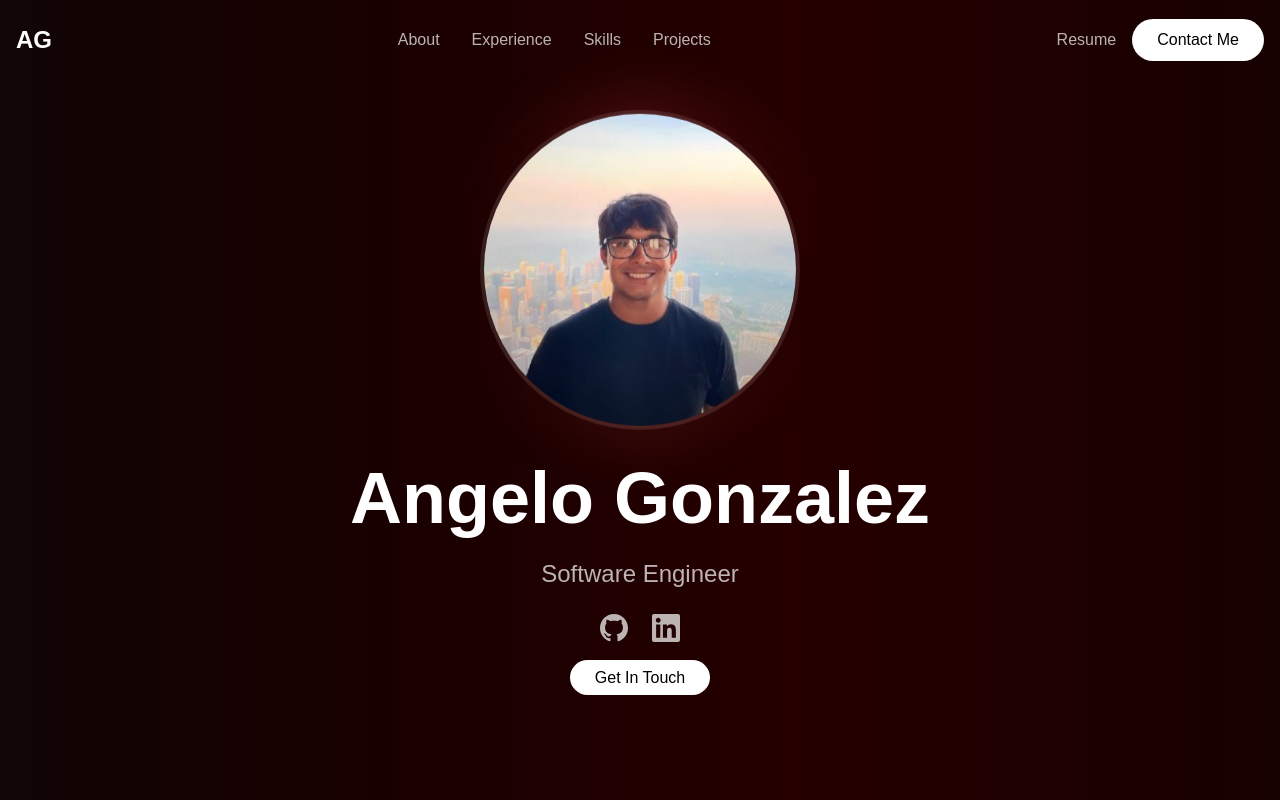
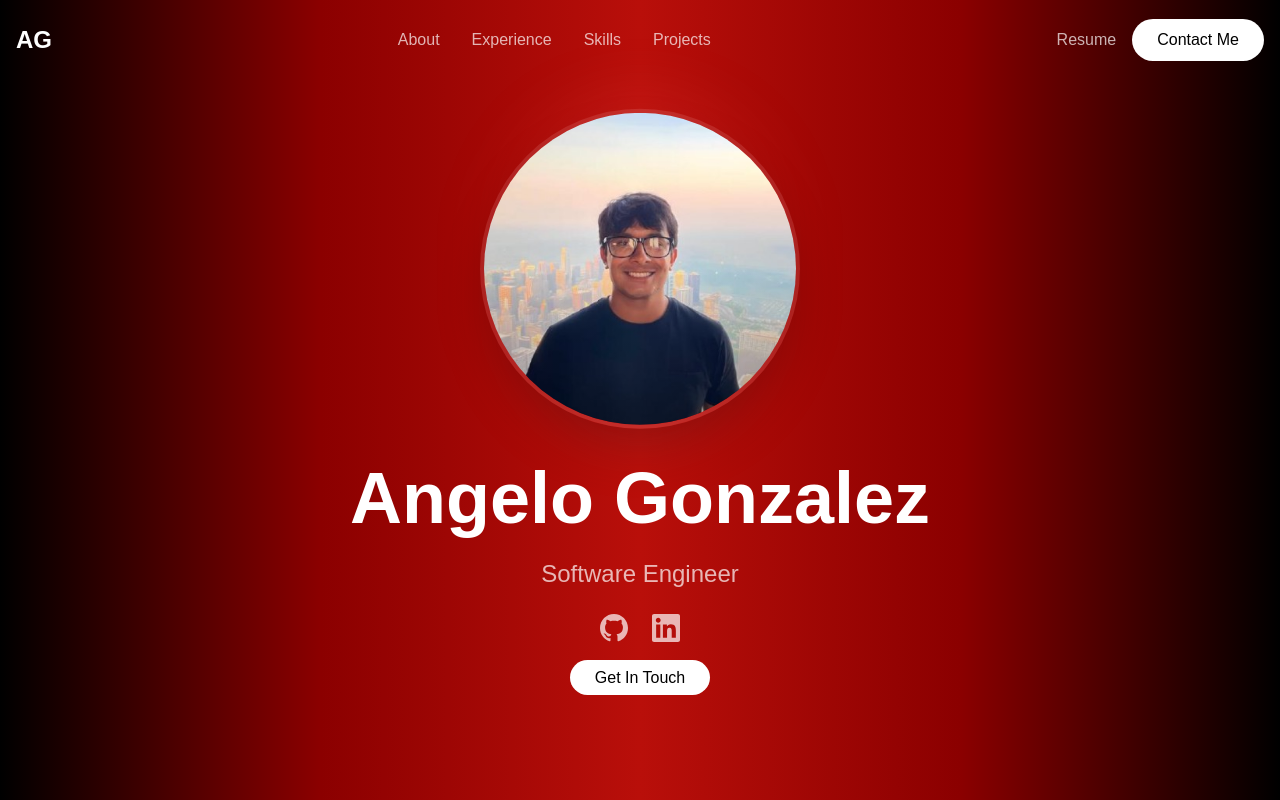
Before and after one commit to gelogonza/portfoliov2, a React (Vite) app: page / in a window 1280 px wide. Shown: the top 800 px of the page. Built offline with nearby package versions, Linux system fonts and the light colour scheme; a web font is replaced by a local one.

Commit message:
changes to projects, background color, and navbar

```diff
--- a/src/components/Navbar.tsx
+++ b/src/components/Navbar.tsx
@@ -19,29 +19,30 @@ const Navbar = () => {
     setIsMobileMenuOpen(false)
   }
 
-  // Smooth scroll function
+  // Smooth scroll function with offset for fixed navbar
   const scrollToSection = (sectionId: string) => {
     const element = document.getElementById(sectionId)
     if (element) {
-      element.scrollIntoView({ behavior: 'smooth' })
+      const navbarHeight = 80 // 20 * 4 = 80px (h-20 in Tailwind)
+      const elementPosition = element.offsetTop - navbarHeight
+      window.scrollTo({
+        top: elementPosition,
+        behavior: 'smooth'
+      })
     }
   }
 
   // Scroll to top function
   const scrollToTop = () => {
-    const heroElement = document.getElementById('hero')
-    if (heroElement) {
-      heroElement.scrollIntoView({ behavior: 'smooth' })
-    } else {
-      // Fallback to top scroll if hero element not found
-      window.scrollTo({ top: 0, behavior: 'smooth' })
-    }
+    window.scrollTo({ top: 0, behavior: 'smooth' })
   }
 
   return (
     <>
       <nav className={`fixed top-0 left-0 right-0 z-50 transition-all duration-300 ${
-        isScrolled ? 'backdrop-blur-sm bg-black/50' : ''
+        isScrolled
+          ? 'backdrop-blur-lg bg-black/90 border-b border-red-500/50 shadow-xl'
+          : 'bg-transparent backdrop-blur-none'
       }`}>
         <div className="container mx-auto px-4 h-20 flex items-center justify-between">
           {/* Logo */}
@@ -50,7 +51,7 @@ const Navbar = () => {
               e.preventDefault()
               scrollToTop()
             }}
-            className="text-2xl font-bold z-50 relative bg-transparent border-none text-white cursor-pointer hover:text-white/80 transition-colors"
+            className="text-2xl font-bold z-50 relative bg-transparent border-none text-white cursor-pointer hover:text-red-400 transition-colors duration-300"
           >
             AG
           </button>
--- a/src/components/Projects.tsx
+++ b/src/components/Projects.tsx
@@ -36,21 +36,21 @@ const Projects = () => {
     },
     {
       title: "Portfolio V1",
-      description: "A responsive personal portfolio website showcasing my skills and projects.",
+      description: "A responsive personal portfolio website showcasing my skills and projects. Using a blue color scheme. inspired by Brittany Chiang's old portfolio",
       technologies: ["React", "Next.js", "Tailwind CSS"],
       liveDemo: "https://gelo-two.vercel.app",
       github: "https://github.com/gelogonza/geloportv2"
     },
     {
       title: "PowerTrak",
-      description: "The Workout Tracker Web App is a web application designed to help users track their workouts and nutrition. It provides a user-friendly interface for logging exercises, monitoring progress, and managing dietary intake.",
+      description: "PowerTrak is a web application designed to help users track their workouts and nutrition. It provides a user-friendly interface for logging exercises, monitoring progress, and managing dietary intake. It is a full stack application that uses Firebase for authentication and storage, and AWS for hosting and scaling.",
       technologies: ["React", "Firebase", "AWS", "AWS Lambda", "DynamoDB"],
       liveDemo: "",
       github: "https://github.com/gelogonza/PowerTrak"
     },
     {
       title: "Link Website",
-      description: "A website that leads to my other projects and social media accounts.",
+      description: "A website that leads to my other projects and social media accounts. It is a simple website that uses HTML and CSS.",
       technologies: ["HTML", "CSS"],
       liveDemo: "https://gelo-link.netlify.app",
       github: "https://github.com/gelogonza/AngeloLink"
--- a/src/index.css
+++ b/src/index.css
@@ -11,7 +11,9 @@
   }
 
   body {
-    @apply bg-dark text-white font-satoshi antialiased;
+    @apply text-white font-satoshi antialiased;
+    /* Remove bg-dark to let the gradient show through */
+    background: transparent;
     /* Ensure gradient animation starts immediately */
     opacity: 1;
   }
@@ -27,33 +29,17 @@
   }
 
   .gradient-bg {
-    /* Fallback background */
-    background-color: #000000;
-    /* Animated gradient */
-    background: linear-gradient(90deg,
+    background: linear-gradient(270deg,
       #000000 0%,
-      #0A0A0A 20%,
-      rgba(255, 0, 0, 0.1) 40%,
-      rgba(255, 0, 0, 0.15) 50%,
-      rgba(255, 0, 0, 0.1) 60%,
-      #0A0A0A 80%,
+      #8B0000 25%,
+      #b90f0a 50%,
+      #8B0000 75%,
       #000000 100%);
-    background-size: 300% 100%;
-    background-position: 0% 50%;
+    background-size: 400% 400%;
+    background-attachment: fixed;
     min-height: 100vh;
     width: 100%;
-
-    /* Animation with fallbacks */
-    -webkit-animation: gradient-shift 12s ease-in-out infinite;
-    -moz-animation: gradient-shift 12s ease-in-out infinite;
-    animation: gradient-shift 12s ease-in-out infinite;
-
-    /* Performance optimizations */
-    will-change: background-position;
-    transform: translateZ(0);
-    -webkit-transform: translateZ(0);
-    -webkit-backface-visibility: hidden;
-    backface-visibility: hidden;
+    animation: gradient-shift 15s ease infinite;
   }
 
   .nav-link {
@@ -68,54 +54,12 @@
   }
 }
 
-/* Enhanced gradient animation with better browser compatibility */
-@-webkit-keyframes gradient-shift {
-  0% {
-    background-position: 0% 50%;
-  }
-  25% {
-    background-position: 100% 50%;
-  }
-  50% {
-    background-position: 200% 50%;
-  }
-  75% {
-    background-position: 100% 50%;
-  }
-  100% {
-    background-position: 0% 50%;
-  }
-}
-
-@-moz-keyframes gradient-shift {
-  0% {
-    background-position: 0% 50%;
-  }
-  25% {
-    background-position: 100% 50%;
-  }
-  50% {
-    background-position: 200% 50%;
-  }
-  75% {
-    background-position: 100% 50%;
-  }
-  100% {
-    background-position: 0% 50%;
-  }
-}
-
+/* Simple gradient animation */
 @keyframes gradient-shift {
   0% {
     background-position: 0% 50%;
   }
-  25% {
-    background-position: 100% 50%;
-  }
   50% {
-    background-position: 200% 50%;
-  }
-  75% {
     background-position: 100% 50%;
   }
   100% {
@@ -124,5 +68,5 @@
 }
 
 #root {
-  @apply h-screen overflow-y-auto overflow-x-hidden;
+  @apply min-h-screen overflow-x-hidden;
 }
```
